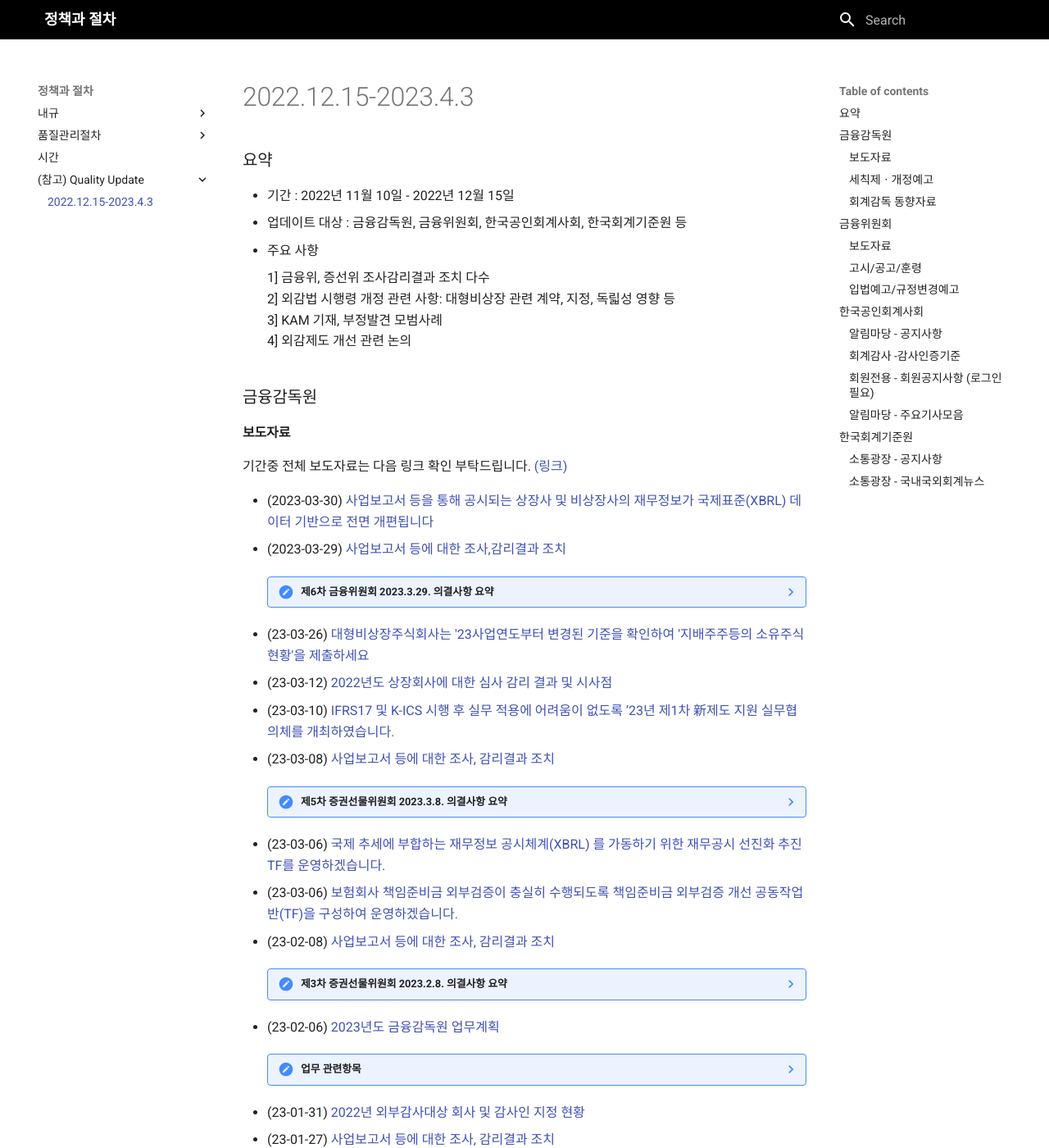
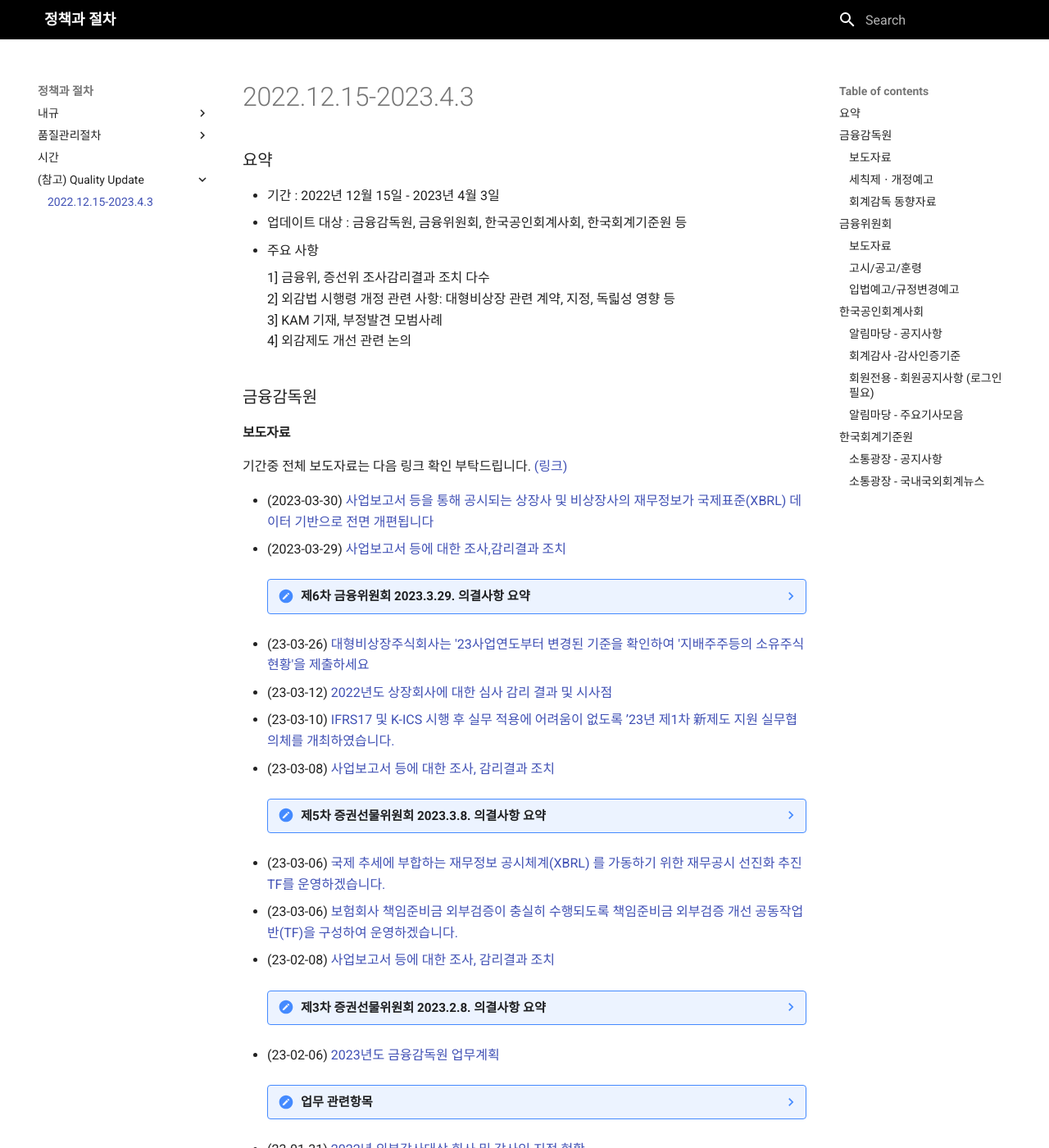
Before and after one commit to seonjin-qualityControl/policy, an MkDocs documentation site: the page built from docs/qualityUpdate/221215-230403.md, in a window 1280 px wide and 1400 px high. Shown: the whole window at 82% size. Built offline with MkDocs 1.6.1 and Material for MkDocs 9.7.7, drawn with Linux system fonts in a browser that asks for light colours; some of the changed text lies outside the part shown.

Commit message:
to change policy page link

```diff
--- a/docs/qualityUpdate/221215-230403.md
+++ b/docs/qualityUpdate/221215-230403.md
@@ -1,6 +1,6 @@
 ### 요약
 
-- 기간 : 2022년 11월 10일 - 2022년 12월 15일
+- 기간 : 2022년 12월 15일 - 2023년 4월 3일
 - 업데이트 대상 : 금융감독원, 금융위원회, 한국공인회계사회, 한국회계기준원 등
 - 주요 사항
 
@@ -307,19 +309,18 @@
 - (23-01-10) 2022년 심사ㆍ감리 주요 지적사례 안내 및 2022년 비상장법인 재무제표에 대한 2023년 중점 점검분야 재안내
 - (22-12-28) 2022년 회계결산 및 외부감사 관련 유의사항 안내
 
-[(게시판 링크)](https://www.kicpa.or.kr/board/list.brd?boardId=noti&)
+#### 회계감사 -감사인증기준
 
-
-#### 회계감사 -감사인증기준
+[(게시판 링크)](https://www.kicpa.or.kr/kicpa/sumBoard/list.face?params=acc0101/acc0102/acc0103/acc0301/acc0501/acc0502/acc0601/acc0602/acc0701/acc0702/acc0801/acc0802/acc1001/acc1002/acc1201/acc1202/acc1203/acc1401/acc1402/acc1403/acc1404/acc1405/acc1406/acc1407/acc1408)
 
 대상기간 중 소규모기업 재무제표 감사기준(감사기준서 1200)이 제정되었고, 내부회계관리제도 검토기준이 개정되었습니다. 다음 게시물과 관련 자료에서 확인할 수 있습니다.
 
 - (23-02-17) 내부회계관리제도 검토기준 개정 안내
 - (23-02-16) 감사기준서 1200 '소규모기업 재무제표에 대한 감사' 제정
 
-[(게시판 링크)](https://www.kicpa.or.kr/kicpa/sumBoard/list.face?params=acc0101/acc0102/acc0103/acc0301/acc0501/acc0502/acc0601/acc0602/acc0701/acc0702/acc0801/acc0802/acc1001/acc1002/acc1201/acc1202/acc1203/acc1401/acc1402/acc1403/acc1404/acc1405/acc1406/acc1407/acc1408)
+#### 회원전용 - 회원공지사항 (로그인 필요)
 
-#### 회원전용 - 회원공지사항 (로그인 필요)
+[(게시판 링크)](https://www.kicpa.or.kr/portal/default/kicpa/gnb/kr_pc/menu04/menu01.page?mbtp=1235)
 
 !!! note "(23-03-21) 「공인회계사법」 일부개정법률 안내"
 
@@ -531,9 +533,9 @@
 - [(2022-12-09) 금융감독원·한국공인회계사회·한국회계기준원 공동세미나 안내 (주제: 가상자산 회계·감사·감독 이슈)](http://www.kasb.or.kr/fe/bbs/NR_view.do?bbsCd=1002&bbsSeq=38420&currentPage=3&rowPerPage=10&ctgCd=&sortCds=&startDt=&endDt=&searchKey=1000&searchVal=)
 - [(2022-12-06) 2022년 K-IFRS 질의회신 온라인교육](http://www.kasb.or.kr/fe/bbs/NR_view.do?bbsCd=1002&bbsSeq=38406&currentPage=3&rowPerPage=10&ctgCd=&sortCds=&startDt=&endDt=&searchKey=1000&searchVal=)
 
-[(게시판 링크)](http://www.kasb.or.kr/fe/bbs/NR_list.do?bbsCd=1002&bbsSeq=&currentPage=0&rowPerPage=10&ctgCd=&sortCds=&startDt=&endDt=&searchKey=1000&searchVal=)
+#### 소통광장 - 국내국외회계뉴스
 
-#### 소통광장 - 국내국외회계뉴스
+[(게시판 링크)](http://www.kasb.or.kr/fe/bbs/NR_list.do?bbsCd=1006)
 
 기간중 한국회계기준원의 주요 기사모음은 다음과 같습니다.
 
--- a/docs/stylesheets/extra.css
+++ b/docs/stylesheets/extra.css
@@ -26,6 +26,10 @@
     font-size: 0.95em;
 }
 
+.md-typeset details.note {
+    font-size: 0.95em;
+}
+
 .hljs-string{
     color: black
 }
```
Also changed, not shown: other parts of docs/qualityUpdate/221215-230403.md (+4 -3 lines).
